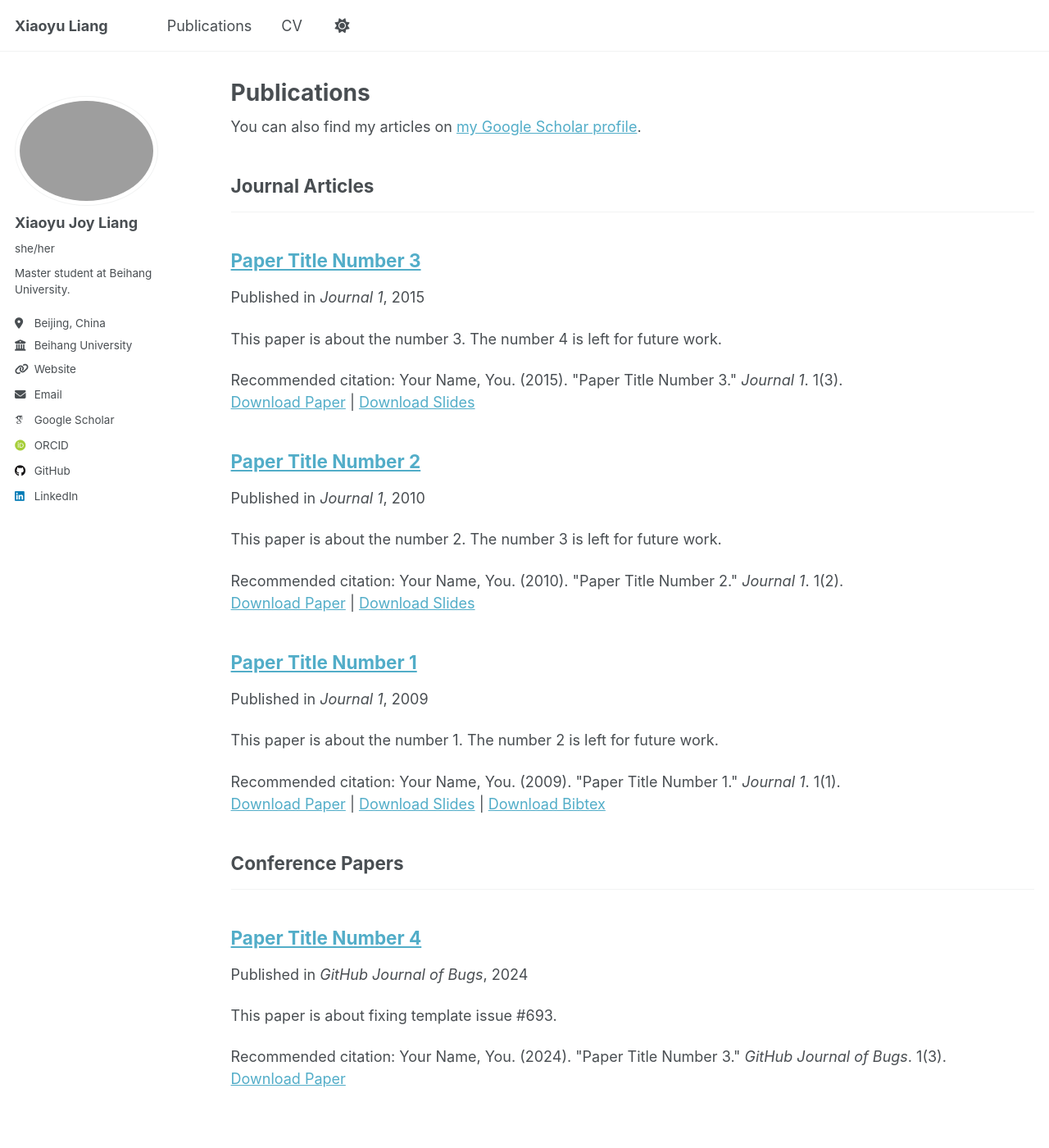
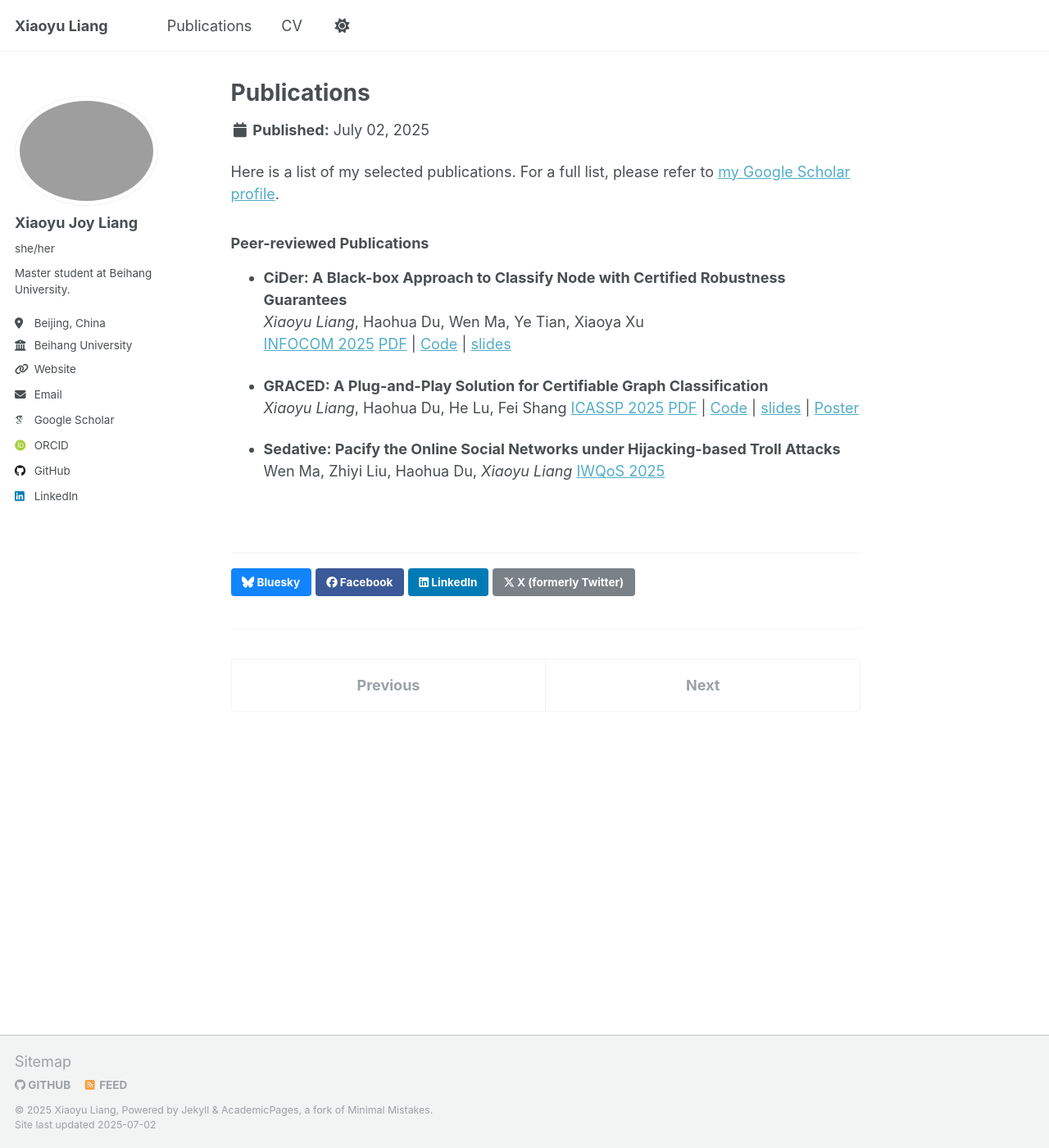
Before and after one commit to xiaoyuu-liang/xiaoyuu-liang.github.io, a Jekyll site: the page built from _publications/publications.md, in a window 1280 px wide and 1400 px high. Shown: the whole window at 82% size. Built offline with Jekyll 4.4.1, drawn with Linux system fonts in a browser that asks for light colours; some web fonts are replaced; a file with an impossible date is left out.

Commit message:
publications

```diff
--- a/_publications/2009-10-01-paper-title-number-1.md
+++ b/_publications/2009-10-01-paper-title-number-1.md
@@ -1,14 +1,14 @@
 ---
-title: "Paper Title Number 1"
+title: "CiDer: A Black-box Approach to Classify Node with Certified Robustness Guarantees"
 collection: publications
-category: manuscripts
-permalink: /publication/2009-10-01-paper-title-number-1
-excerpt: 'This paper is about the number 1. The number 2 is left for future work.'
-date: 2009-10-01
-venue: 'Journal 1'
+category: conferences
+permalink: /publication/2025-infocom
+# excerpt: 'This paper is about the number 1. The number 2 is left for future work.'
+date: 2025-05
+venue: 'INFOCOM'
 slidesurl: 'http://academicpages.github.io/files/slides1.pdf'
 paperurl: 'http://academicpages.github.io/files/paper1.pdf'
-bibtexurl: 'http://academicpages.github.io/files/bibtex1.bib'
+# bibtexurl: 'http://academicpages.github.io/files/bibtex1.bib'
 citation: 'Your Name, You. (2009). &quot;Paper Title Number 1.&quot; <i>Journal 1</i>. 1(1).'
 ---
 The contents above will be part of a list of publications, if the user clicks the link for the publication than the contents of section will be rendered as a full page, allowing you to provide more information about the paper for the reader. When publications are displayed as a single page, the contents of the above "citation" field will automatically be included below this section in a smaller font.
--- /dev/null
+++ b/_publications/publications.md
@@ -0,0 +1,25 @@
+---
+title: "Publications"
+permalink: /publications/
+layout: single
+author_profile: true
+---
+
+Here is a list of my selected publications. For a full list, please refer to [my Google Scholar profile](https://scholar.google.com/citations?user=HMKLX4IAAAAJ&hl).
+
+### Peer-reviewed Publications
+
+- **CiDer: A Black-box Approach to Classify Node with Certified Robustness Guarantees**
+  *Xiaoyu Liang*, Haohua Du, Wen Ma, Ye Tian, Xiaoya Xu
+  [INFOCOM 2025](https://infocom2025.ieee-infocom.org)
+  [PDF](https://github.com/xiaoyuu-liang/xiaoyuu-liang.github.io/blob/master/files/infocom2025.pdf) | [Code](https://github.com/xiaoyuu-liang/CiDer) | [slides](https://github.com/xiaoyuu-liang/xiaoyuu-liang.github.io/blob/master/files/infocom2025-slide.pdf)
+
+- **GRACED: A Plug-and-Play Solution for Certifiable Graph Classification**
+  *Xiaoyu Liang*, Haohua Du, He Lu, Fei Shang
+  [ICASSP 2025](https://2025.ieeeicassp.org)
+  [PDF](https://github.com/xiaoyuu-liang/xiaoyuu-liang.github.io/blob/master/files/icassp2025.pdf) | [Code](https://github.com/xiaoyuu-liang/GRACED) | [slides](https://github.com/xiaoyuu-liang/xiaoyuu-liang.github.io/blob/master/files/icassp2025-slide.pdf) | [Poster](https://github.com/xiaoyuu-liang/xiaoyuu-liang.github.io/blob/master/files/icassp2025-poster.pdf)
+
+- **Sedative: Pacify the Online Social Networks under Hijacking-based Troll Attacks**
+  Wen Ma, Zhiyi Liu, Haohua Du, *Xiaoyu Liang*
+  [IWQoS 2025](https://iwqos2025.ieee-iwqos.org)
+  <!-- [PDF](https://github.com/xiaoyuu-liang/xiaoyuu-liang.github.io/blob/master/files/iwqos2025.pdf) | [slides](https://github.com/xiaoyuu-liang/xiaoyuu-liang.github.io/blob/master/files/iwqos2025-slide.pdf) -->
```
Also changed, not shown: _pages/about.md (+1 -3 lines), 5 other files.
